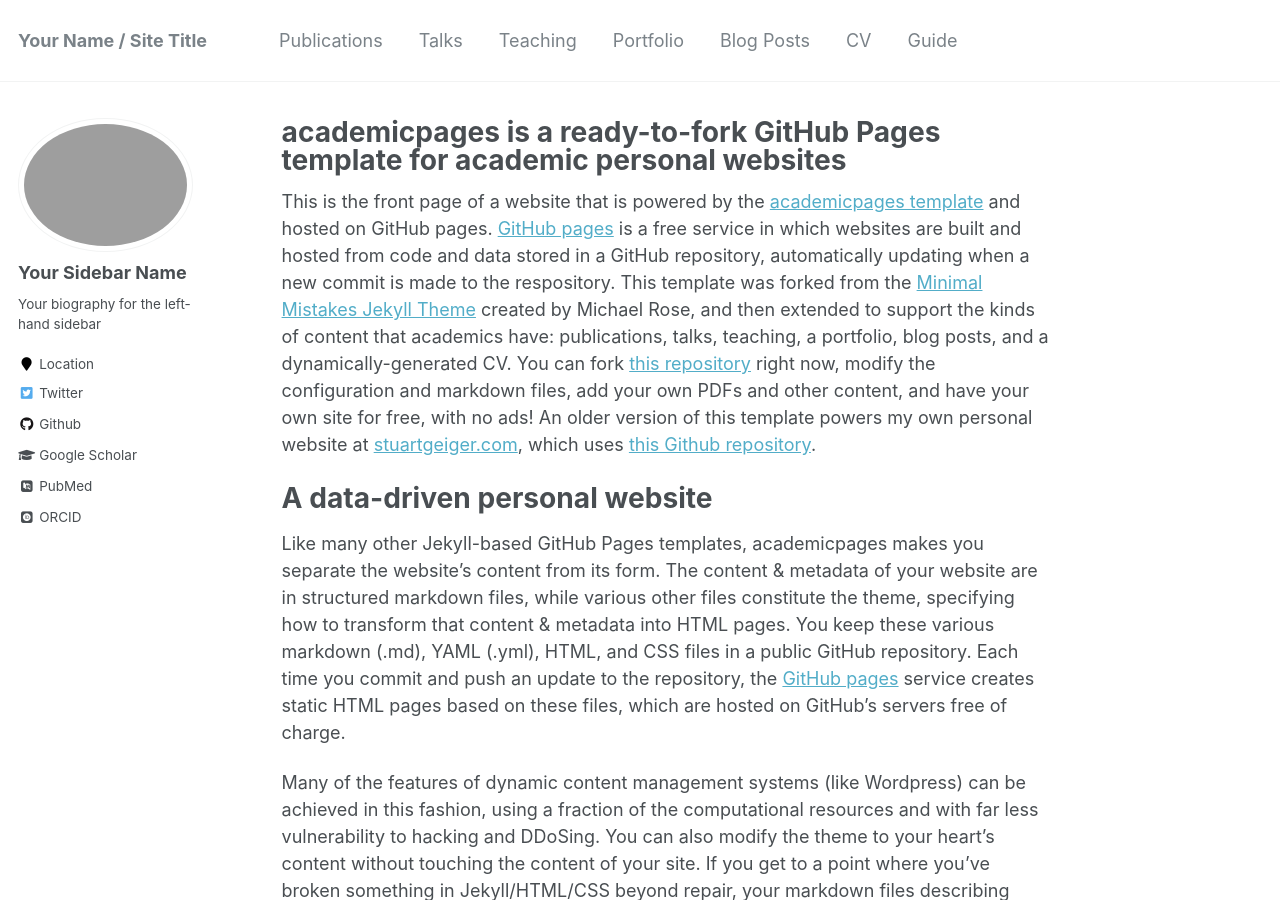
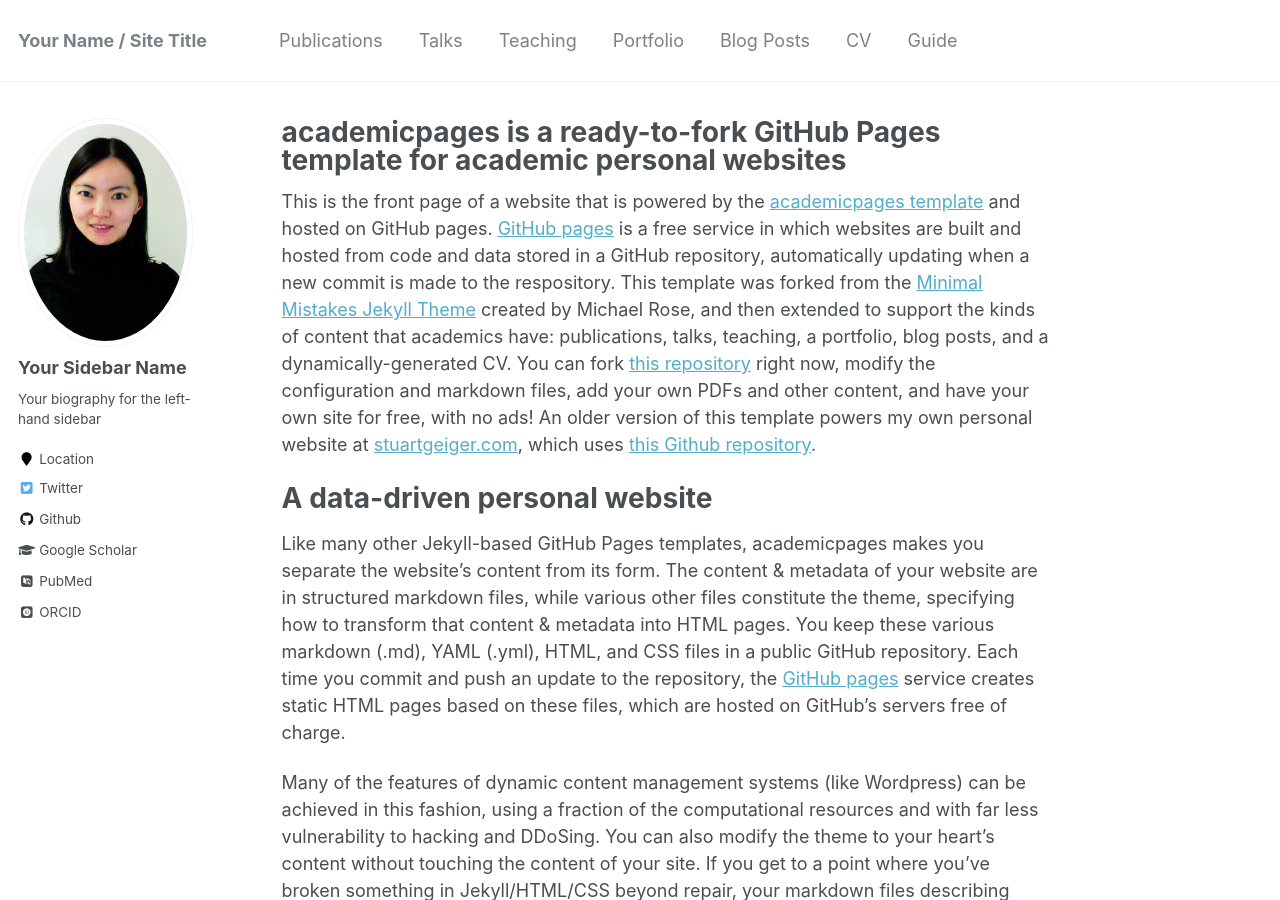
Before and after one commit to fangnizhang/fangnizhang.github.io, a Jekyll site: the page built from _pages/about.md, in a window 1280 px wide and 900 px high. Built offline with Jekyll 4.4.1, drawn with Linux system fonts in a browser that asks for light colours; some web fonts are replaced.

Commit message:
Update _config.yml

```diff
--- a/_config.yml
+++ b/_config.yml
@@ -81,7 +81,7 @@ analytics:
 # Site Author
 author:
   name             : "Your Sidebar Name"
-  avatar           : "Fangni Zhang_photo.JPG"
+  avatar           : "Fangni Zhang_photo.png"
   bio              : "Your biography for the left-hand sidebar"
   location         : "Location"
   employer         :
```
